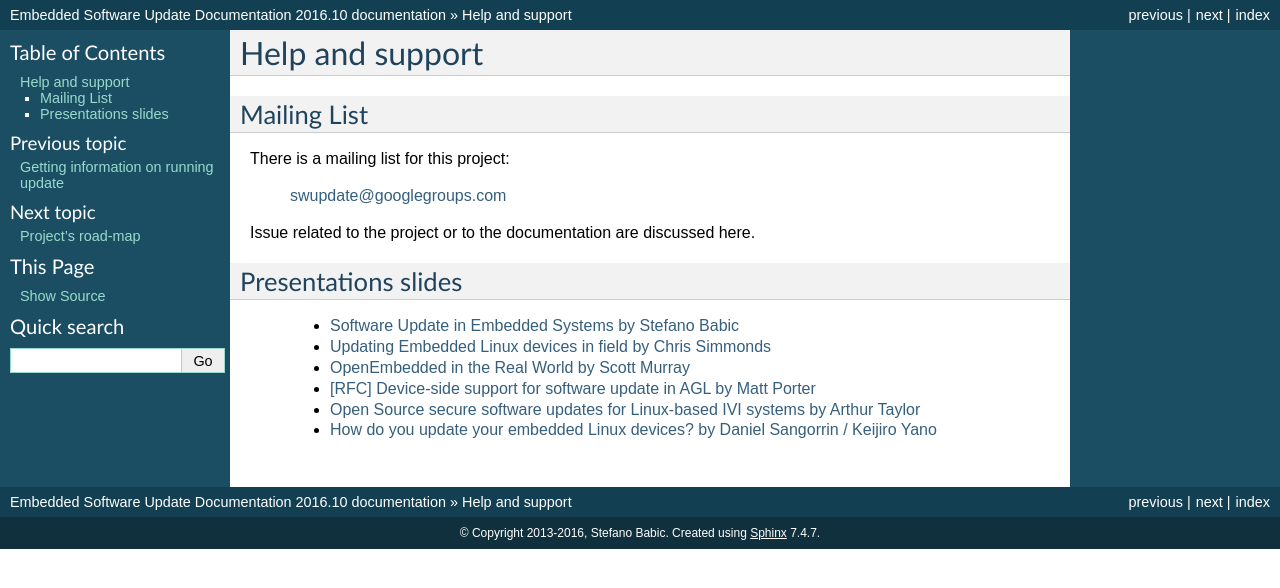
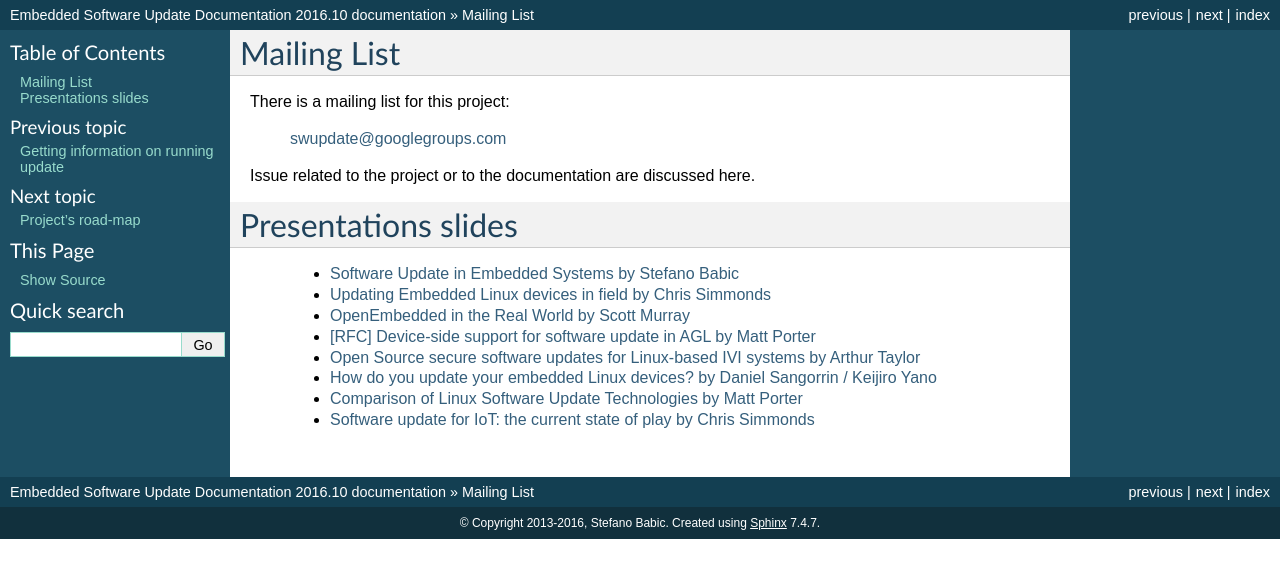
Before and after one commit to sbabic/swupdate, a Sphinx documentation site: the page built from doc/source/help_and_support.rst, in a window 1280 px wide. Shown: the top 588 px of the page. Built offline with Sphinx 7.4.7, drawn with Linux system fonts in a browser that asks for light colours; formulas are drawn with MathJax 3.

Commit message:
doc: add presentations from ELCE 2016
Signed-off-by: Stefano Babic <sbabic@denx.de>

```diff
--- a/doc/source/help_and_support.rst
+++ b/doc/source/help_and_support.rst
@@ -1,7 +1,3 @@
-=============================================
-Help and support
-=============================================
-
 Mailing List
 ============
 
@@ -22,3 +18,5 @@ Presentations slides
        - `[RFC] Device-side support for software update in AGL by Matt Porter <https://lists.linuxfoundation.org/pipermail/automotive-discussions/2016-May/002061.html>`_
        - `Open Source secure software updates for Linux-based IVI systems by Arthur Taylor <http://events.linuxfoundation.org/sites/events/files/slides/Open%20Source%20secure%20software%20updates%20for%20Linux-based%20IVI%20systems.pdf>`_
        - `How do you update your embedded Linux devices? by Daniel Sangorrin / Keijiro Yano <http://events.linuxfoundation.org/sites/events/files/slides/linuxcon-japan-2016-softwre-updates-sangorrin.pdf>`_
+       - `Comparison of Linux Software Update Technologies by Matt Porter <http://events.linuxfoundation.org/sites/events/files/slides/Comparison%20of%20Linux%20Software%20Update%20Technologies_0.pdf>`_
+       - `Software update for IoT: the current state of play by Chris Simmonds <http://de.slideshare.net/chrissimmonds/software-update-for-iot-the-current-state-of-play>`_
```
